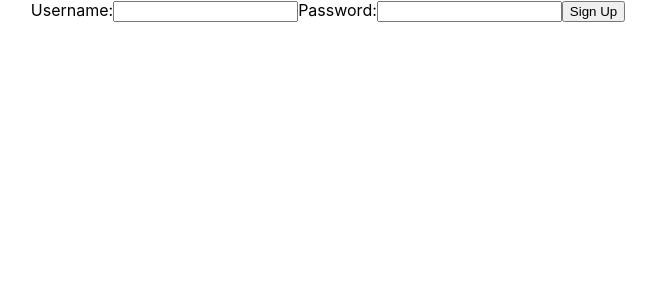
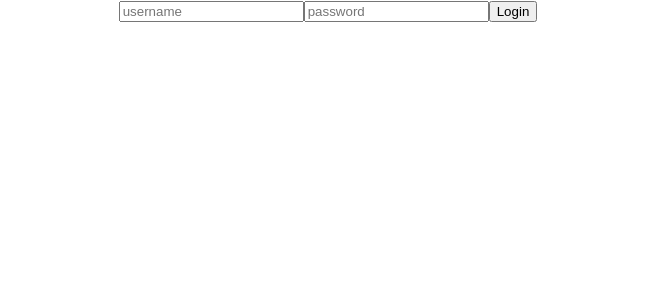
Before and after one commit to cmwilson21/login-practice, a React (Create React App) app: page /login in a window 1280 px wide. Shown: the top 300 px of the page, without its empty margins (312-968 px from the left). Built offline with nearby package versions, Linux system fonts and the light colour scheme.

Commit message:
added login page

```diff
--- a/src/App.js
+++ b/src/App.js
@@ -1,11 +1,17 @@
 import logo from './logo.svg';
 import './App.css';
 import Signup from './components/Signup';
+import Login from './components/Login';
+import {Route, Routes, useNavigate} from 'react-router-dom';
 
 function App() {
   return (
     <div className="App">
-      <Signup />
+      <Routes>
+        <Route path="/signup" element={<Signup />} />
+        <Route path="/login" element={<Login />} />
+      </Routes>
+
     </div>
   );
 }
--- /dev/null
+++ b/src/components/Login.js
@@ -0,0 +1,19 @@
+import React from 'react'
+
+const Login = () => {
+
+
+
+  return (
+    <div>
+      <form>
+        <input type="text" name="username" placeholder="username" />
+        <input type="password" name="password" placeholder="password" />
+        <button type="submit" placeholder="Login">Login</button>
+      </form>
+
+    </div>
+  )
+}
+
+export default Login
--- a/src/index.js
+++ b/src/index.js
@@ -3,10 +3,13 @@ import ReactDOM from 'react-dom';
 import './index.css';
 import App from './App';
 import reportWebVitals from './reportWebVitals';
+import {BrowserRouter as Router} from 'react-router-dom';
 
 ReactDOM.render(
   <React.StrictMode>
+    <Router>
     <App />
+    </Router>
   </React.StrictMode>,
   document.getElementById('root')
 );
```
